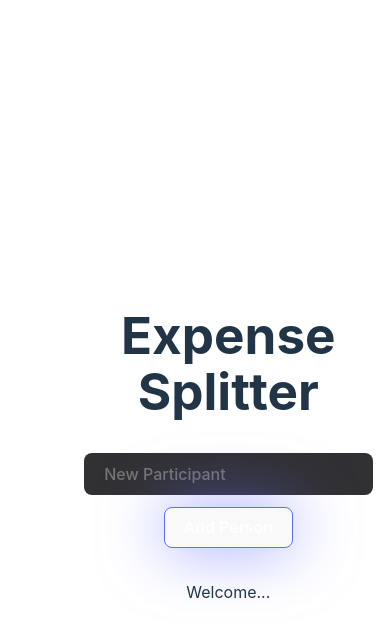
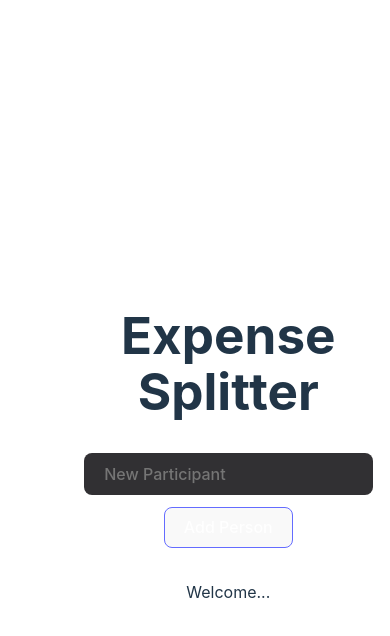
Before and after one commit to unpro-grammer/splitty, a Vue app: page / in a window 390 px wide. In both pictures the pointer is over the button "Add Person". Shown: the top 636 px of the page. Built offline with nearby package versions, Linux system fonts and the light colour scheme.

Commit message:
Different mobile behaviours

```diff
--- a/src/style.css
+++ b/src/style.css
@@ -252,3 +252,19 @@ option:focus {
   justify-content: center;
   margin-top: 1.2rem;
 }
+
+/* diff filter behaviours on mobile */
+@media (max-width: 768px) {
+  button:hover {
+    filter: none;
+  }
+  button:disabled:hover {
+    filter: none;
+  }
+  button:active {
+    filter: drop-shadow(0 0 2em #646cffaa);
+  }
+  .delete-btn:hover {
+    filter: none;
+  }
+}
```
